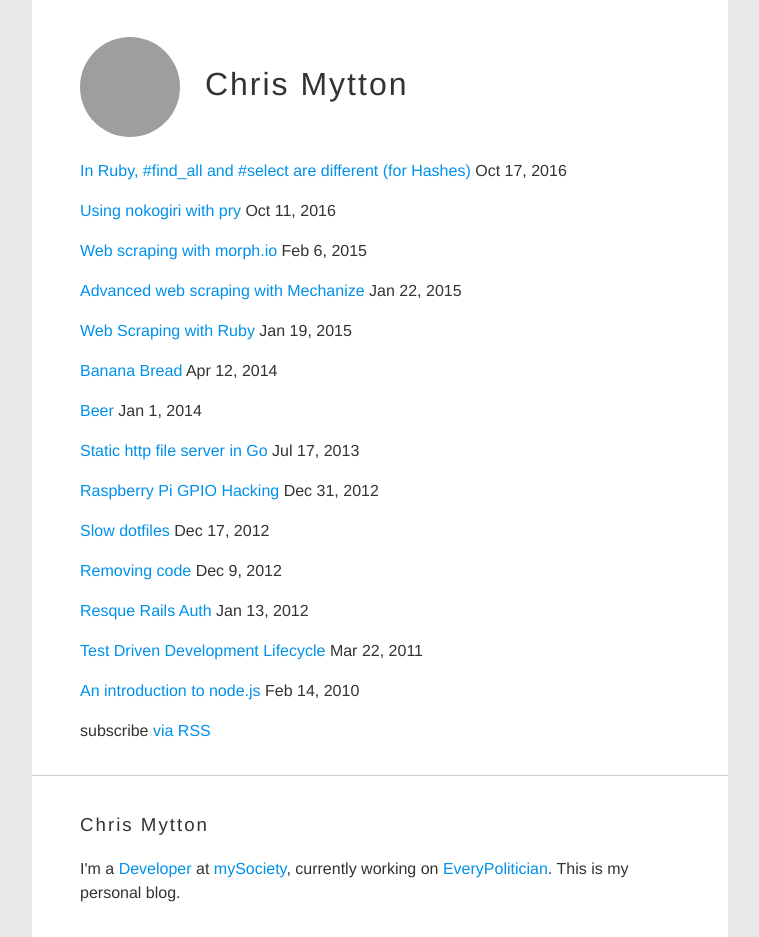
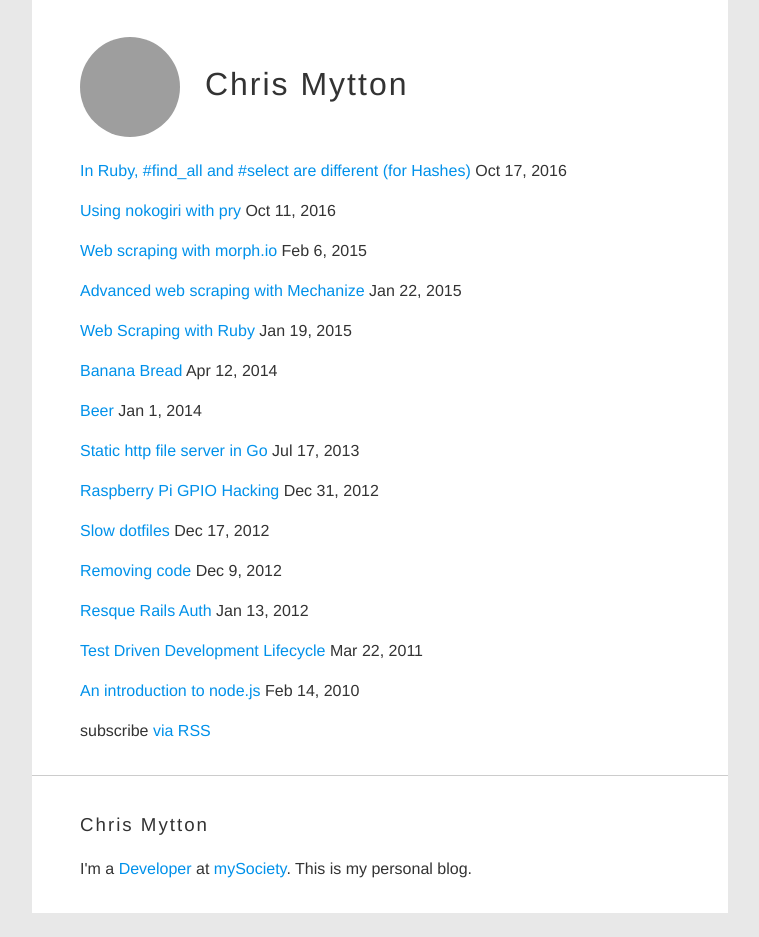
Before and after one commit to chrismytton/chrismytton.github.io, a Jekyll site: the page built from index.html, in a window 1280 px wide, cut to the strip 0-937 px from the top of the page. Shown: the whole strip, without its empty margins (260-1019 px from the left). Built offline with Jekyll 4.4.1, drawn with Linux system fonts in a browser that asks for light colours; after the commit the page ends 913 px from its top, so only the background shows below that; grey boxes are pictures that could not be loaded.

Commit message:
Update footer to remove EP mention

```diff
--- a/_includes/footer.html
+++ b/_includes/footer.html
@@ -1,7 +1,7 @@
 <footer class="container site-footer">
   <h3 class="logo">Chris Mytton</h3>
   <p>
-  I'm a <a rel="me" href="https://github.com/chrismytton">Developer</a> at <a href="https://www.mysociety.org/">mySociety</a>, currently working on <a href="http://everypolitician.org/">EveryPolitician</a>.
+  I'm a <a rel="me" href="https://github.com/chrismytton">Developer</a> at <a href="https://www.mysociety.org/">mySociety</a>.
   This is my personal blog.
   </p>
 </footer>
```
